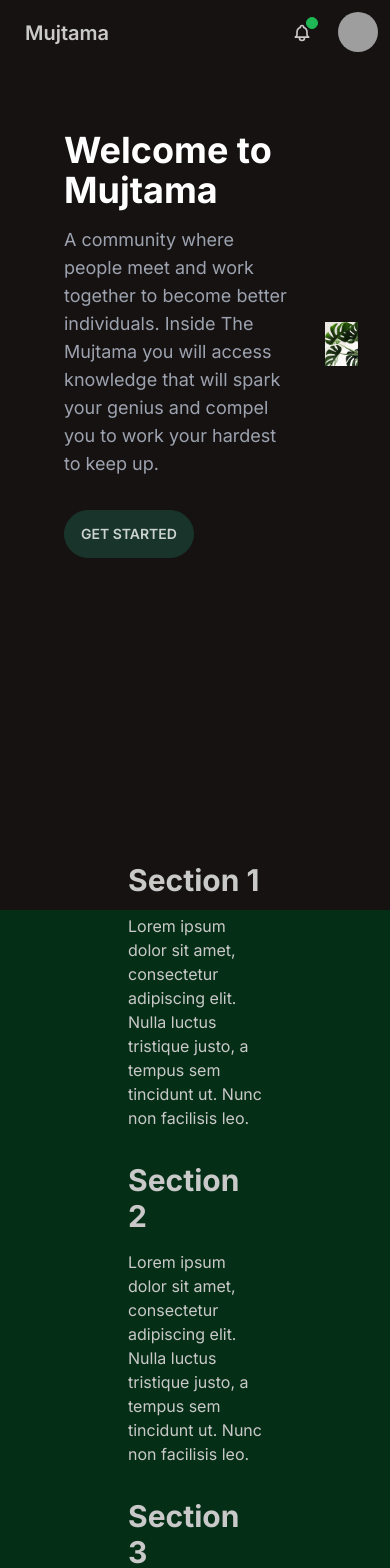
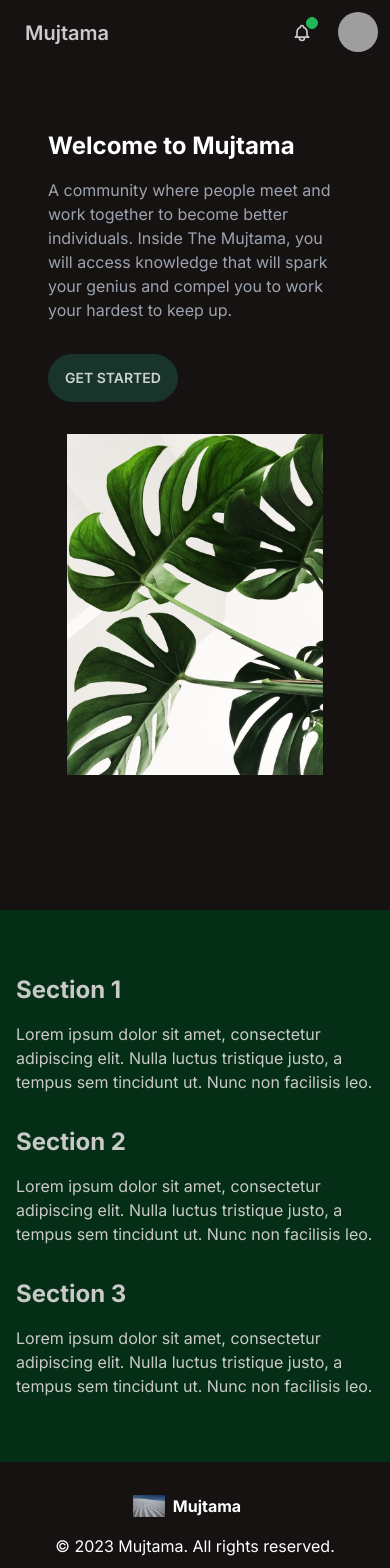
Before and after one commit to IzaanAnwar/mujtama, a Next.js app: page / in a window 390 px wide. Shown: the top 1568 px of the page. Built offline with nearby package versions, Linux system fonts and the light colour scheme; no server answers; grey boxes are pictures that could not be loaded.

Commit message:
home-page responsive

```diff
--- a/src/app/page.tsx
+++ b/src/app/page.tsx
@@ -14,31 +14,31 @@ const LandingPage = async () => {
         redirect("/dashboard");
     }
     return (
-        <div className="min-h-screen  ">
+        <div className="min-h-screen">
             {/* Hero Section */}
             <section
                 className="bg-business-hero-pattern bg-cover bg-center
-                text-white py-16 min-h-screen"
+          text-white py-16 min-h-screen"
             >
-                <div className="flex justify-between items-center container px-8 sm:px-64">
-                    <div className="min-h-[342px] grid place-items-start px-8 max-w-lg">
-                        <h1 className=" text-4xl font-bold mb-4">
+                <div className="flex flex-col sm:flex-row justify-between items-center container px-4 sm:px-8 md:px-16 lg:px-24">
+                    <div className="sm:min-h-[342px] grid place-items-start px-8 max-w-full">
+                        <h1 className="lg:text-4xl text-2xl font-bold mb-4">
                             Welcome to Mujtama
                         </h1>
-                        <div className="text-lg mb-8 text-gray-400 sm:max-w-[90%]">
+                        <div className="lg:text-lg text-md mb-8 text-gray-400 sm:max-w-[90%]">
                             <p>
                                 A community where people meet and work together
-                                to become better individuals. Inside The Mujtama
-                                you will access knowledge that will spark your
-                                genius and compel you to work your hardest to
-                                keep up.
+                                to become better individuals. Inside The
+                                Mujtama, you will access knowledge that will
+                                spark your genius and compel you to work your
+                                hardest to keep up.
                             </p>
                         </div>
-                        <Link href="/register" className="btn btn-neutral ">
+                        <Link href="/register" className="btn btn-neutral">
                             Get Started
                         </Link>
                     </div>
-                    <div>
+                    <div className="mt-8 sm:mt-0">
                         <Image
                             className=""
                             src="/images/bg-art.png"
@@ -51,31 +51,35 @@ const LandingPage = async () => {
             </section>
 
             {/* Other Sections */}
-            <section className="py-16 bg-green-950 h-screen flex justify-center items-center">
-                <div className="container px-32">
+            <section className="py-16 bg-green-950 md:h-screen flex justify-center items-center">
+                <div className="container px-4 sm:px-8 md:px-16 lg:px-24">
                     {/* Section 1 */}
                     <div className="mb-8">
-                        <h2 className="text-3xl font-bold mb-4">Section 1</h2>
+                        <h2 className="lg:text-3xl text-2xl font-bold mb-4">
+                            Section 1
+                        </h2>
                         <p>
                             Lorem ipsum dolor sit amet, consectetur adipiscing
                             elit. Nulla luctus tristique justo, a tempus sem
                             tincidunt ut. Nunc non facilisis leo.
                         </p>
                     </div>
-
                     {/* Section 2 */}
                     <div className="mb-8">
-                        <h2 className="text-3xl font-bold mb-4">Section 2</h2>
+                        <h2 className="lg:text-3xl text-2xl font-bold mb-4">
+                            Section 2
+                        </h2>
                         <p>
                             Lorem ipsum dolor sit amet, consectetur adipiscing
                             elit. Nulla luctus tristique justo, a tempus sem
                             tincidunt ut. Nunc non facilisis leo.
                         </p>
                     </div>
-
                     {/* Section 3 */}
                     <div>
-                        <h2 className="text-3xl font-bold mb-4">Section 3</h2>
+                        <h2 className="lg:text-3xl text-2xl font-bold mb-4">
+                            Section 3
+                        </h2>
                         <p>
                             Lorem ipsum dolor sit amet, consectetur adipiscing
                             elit. Nulla luctus tristique justo, a tempus sem
@@ -86,10 +90,10 @@ const LandingPage = async () => {
             </section>
 
             {/* Footer Section */}
-            <footer className=" text-white py-8">
+            <footer className="text-white py-8">
                 <div className="container mx-auto">
-                    <div className="flex justify-center items-center">
-                        <div className="mr-4">
+                    <div className="flex flex-col sm:flex-row justify-center items-center">
+                        <div className="mr-4 mb-4 sm:mb-0">
                             <Link href="/" className="flex items-center">
                                 <Image
                                     src="/images/profile.png"
@@ -97,13 +101,13 @@ const LandingPage = async () => {
                                     width={32}
                                     height={32}
                                 />
-                                <span className="ml-2 text-xl font-bold">
+                                <span className="ml-2 lg:text-xl text-md font-bold">
                                     Mujtama
                                 </span>
                             </Link>
                         </div>
                         <div>
-                            <p className="text-center">
+                            <p className="text-center sm:text-left">
                                 © 2023 Mujtama. All rights reserved.
                             </p>
                         </div>
```
Also changed, not shown: src/app/middleware.ts (renamed from src/lib/middleware.ts).
